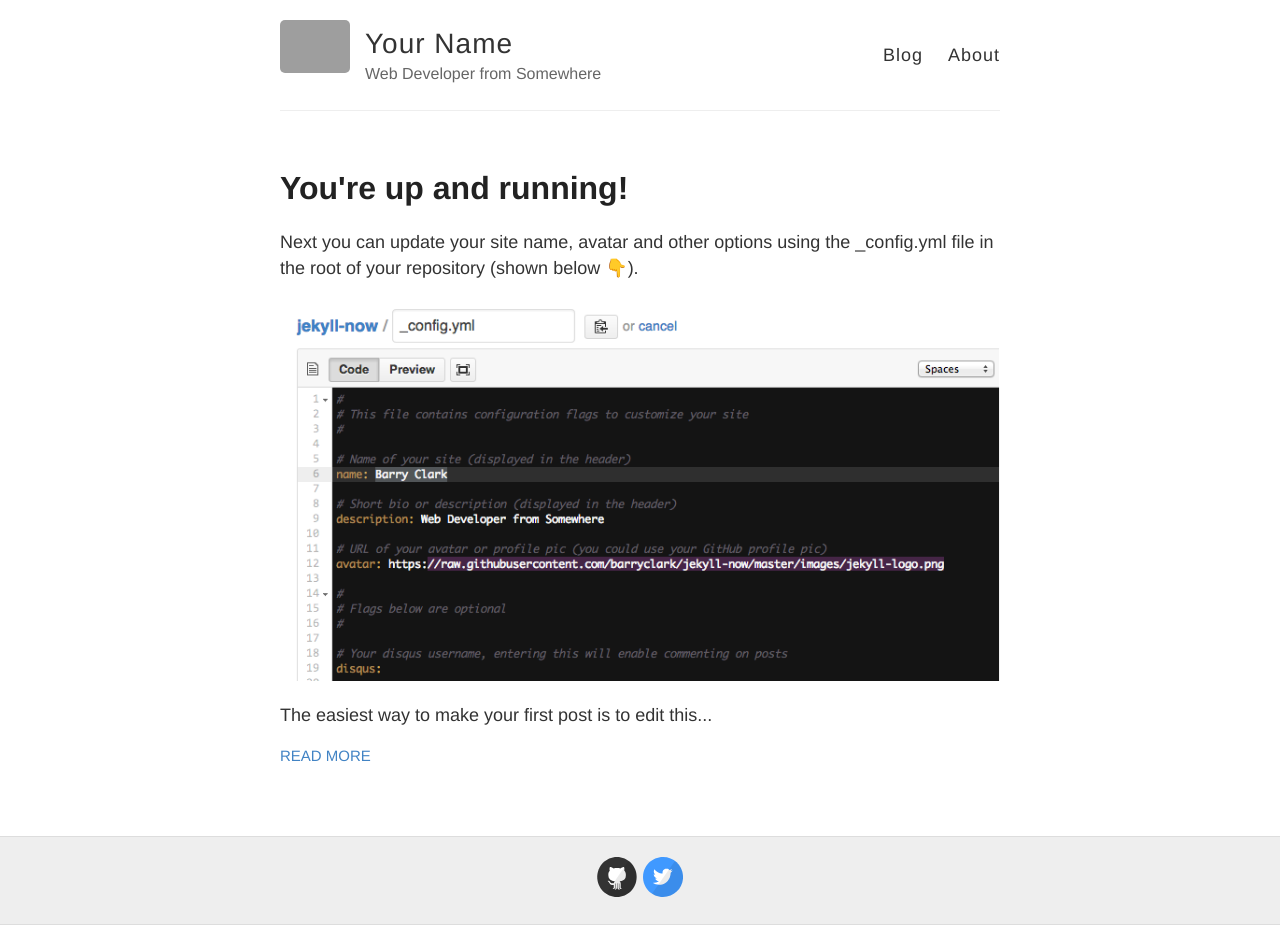
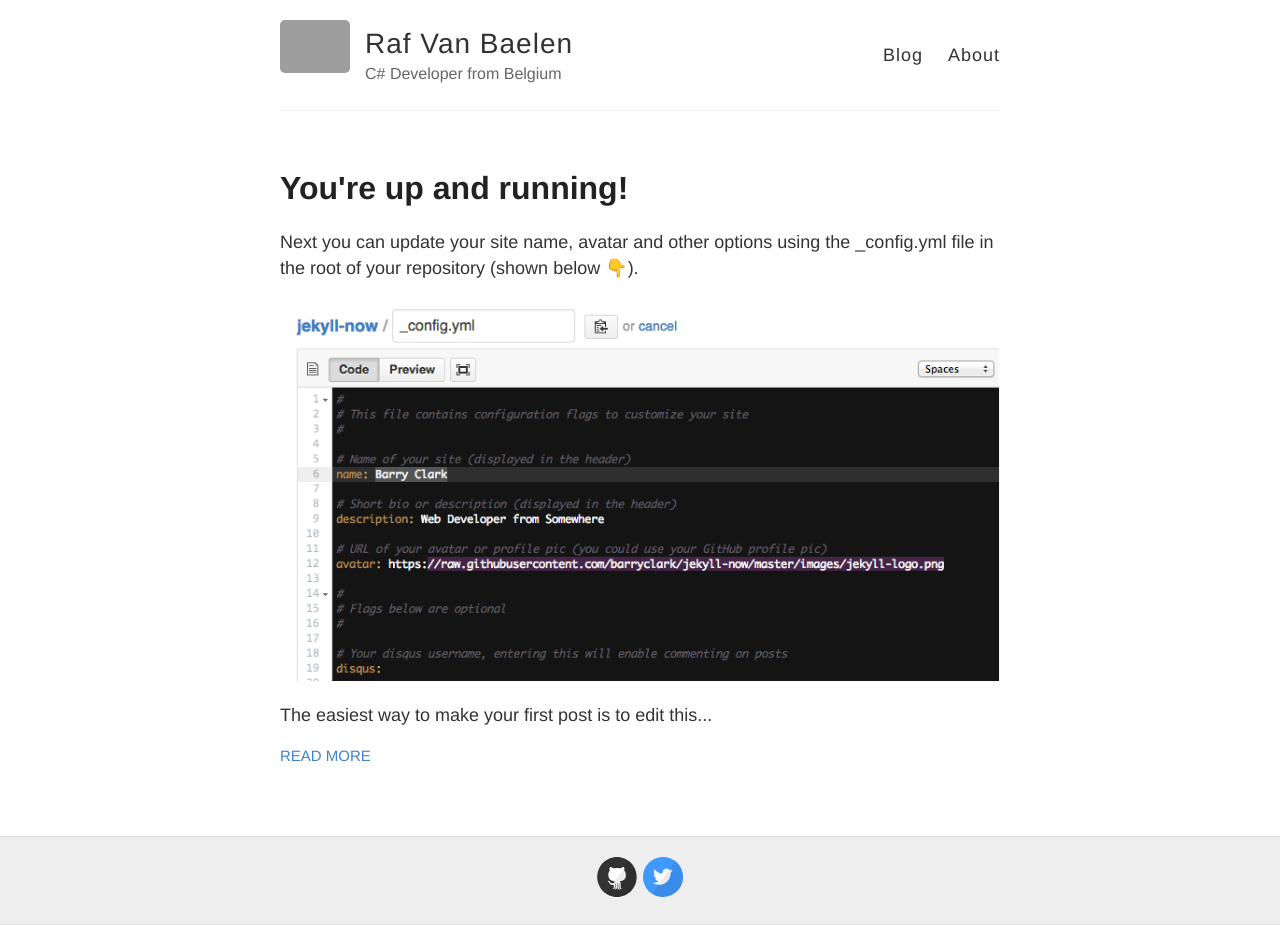
Before and after one commit to Rafvb/rafvb.github.io, a Jekyll site: the page built from index.html, in a window 1280 px wide. Built offline with Jekyll 4.4.1, drawn with Linux system fonts in a browser that asks for light colours; emoji names are drawn with the system emoji font; grey boxes are pictures that could not be loaded.

Commit message:
Updated _config.yml

```diff
--- a/_config.yml
+++ b/_config.yml
@@ -3,10 +3,10 @@
 #
 
 # Name of your site (displayed in the header)
-name: Your Name
+name: Raf Van Baelen
 
 # Short bio or description (displayed in the header)
-description: Web Developer from Somewhere
+description: C# Developer from Belgium
 
 # URL of your avatar or profile pic (you could use your GitHub profile pic)
 avatar: https://raw.githubusercontent.com/barryclark/jekyll-now/master/images/jekyll-logo.png
```
